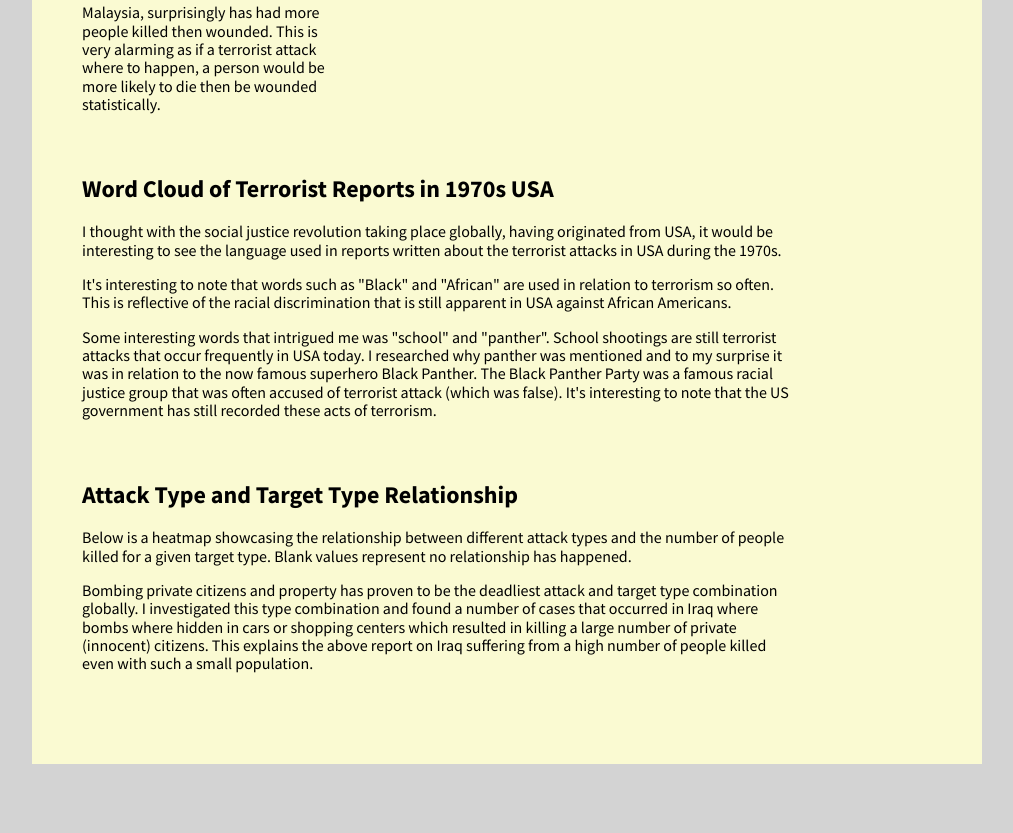
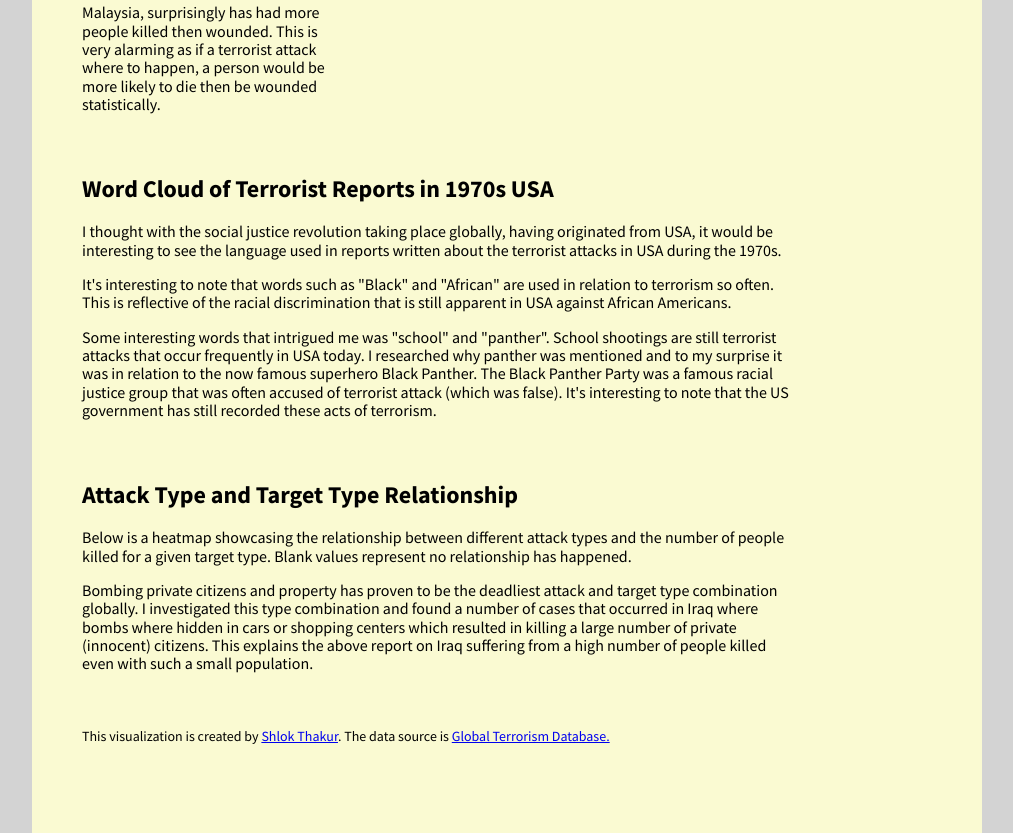
Before and after one commit to shlokthakur1/Data-Visualisations, a plain HTML site: page index.html in a window 1280 px wide. Shown: the part 2027-2860 px from the top of the page, without its empty margins (133-1146 px from the left). Before the commit the page ends 2791 px from the top, so only its background shows below. Drawn offline with nearby package versions, Linux system fonts and the light colour scheme; a script that the page names is missing.

Commit message:
Add files via upload

```diff
--- a/index.html
+++ b/index.html
@@ -2,7 +2,7 @@
 <html>
 
 <head>
-    <title>Multiple Visualisations | An Example</title>
+    <title>Global Terrorism Visualization</title>
     <!-- Import Vega & Vega-Lite (does not have to be from CDN) -->
     <script src="https://cdn.jsdelivr.net/npm/vega@5"></script>
     <script src="https://cdn.jsdelivr.net/npm/vega-lite@4"></script>
@@ -213,6 +213,12 @@
         </div>
         <!-- end pure grid group -->
 
+            <div class="pure-g">
+      <div class="pure-u-1-1 small-font">
+        <p>This visualization is created by <a href="https://github.com/shlokthakur1" target="_blank">Shlok Thakur</a>. The data source is <a href="#" target="https://www.kaggle.com/START-UMD/gtd">Global Terrorism Database</href>.</p>
+      </div>
+    </div>
+
     </div> <!-- end page -->
 
     <script type="text/javascript">
```
